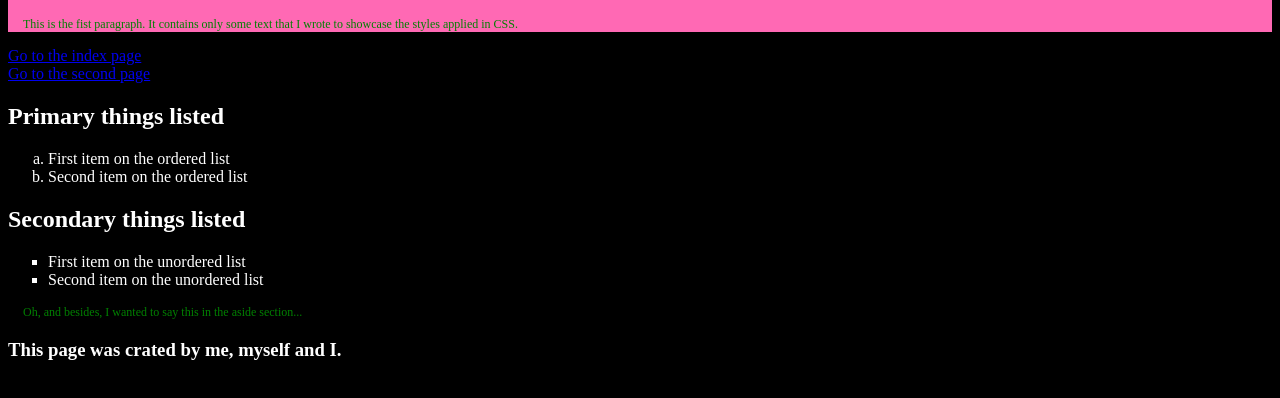
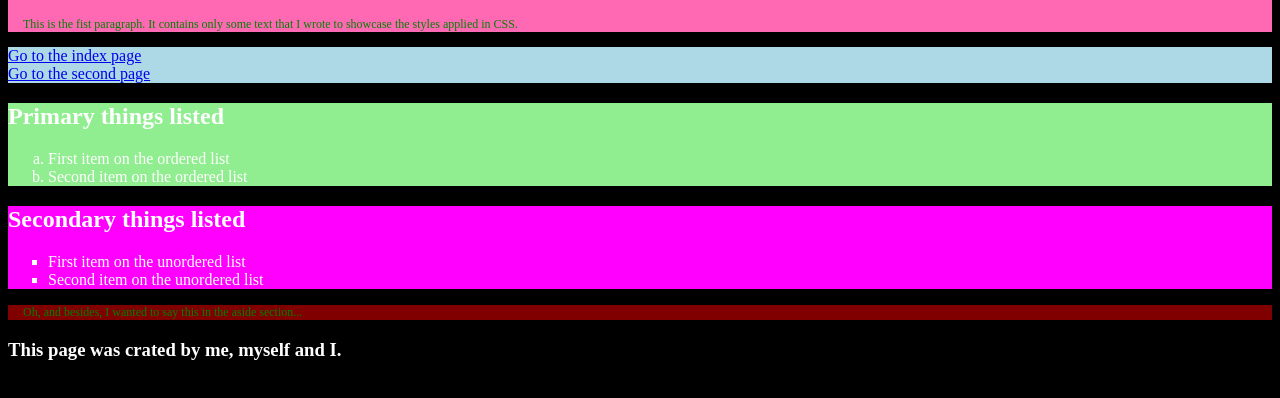
Before and after one commit to jusso89/jusso89.github.io, a plain HTML site: page index.html in a window 1280 px wide. Shown: the part 86-484 px from the top of the page. Drawn offline with Linux system fonts and the light colour scheme.

Commit message:
Update styles.css

```diff
--- a/styles.css
+++ b/styles.css
@@ -23,6 +23,22 @@ h1 {
 
 header {
     background-color: hotpink;
+}
+
+nav {
+    background-color: lightblue;
+}
+
+section {
+    background-color: lightgreen;
+}
+
+article {
+    background-color: magenta;
+}
+
+aside {
+    background-color: maroon;
 }
 
 p {
```
